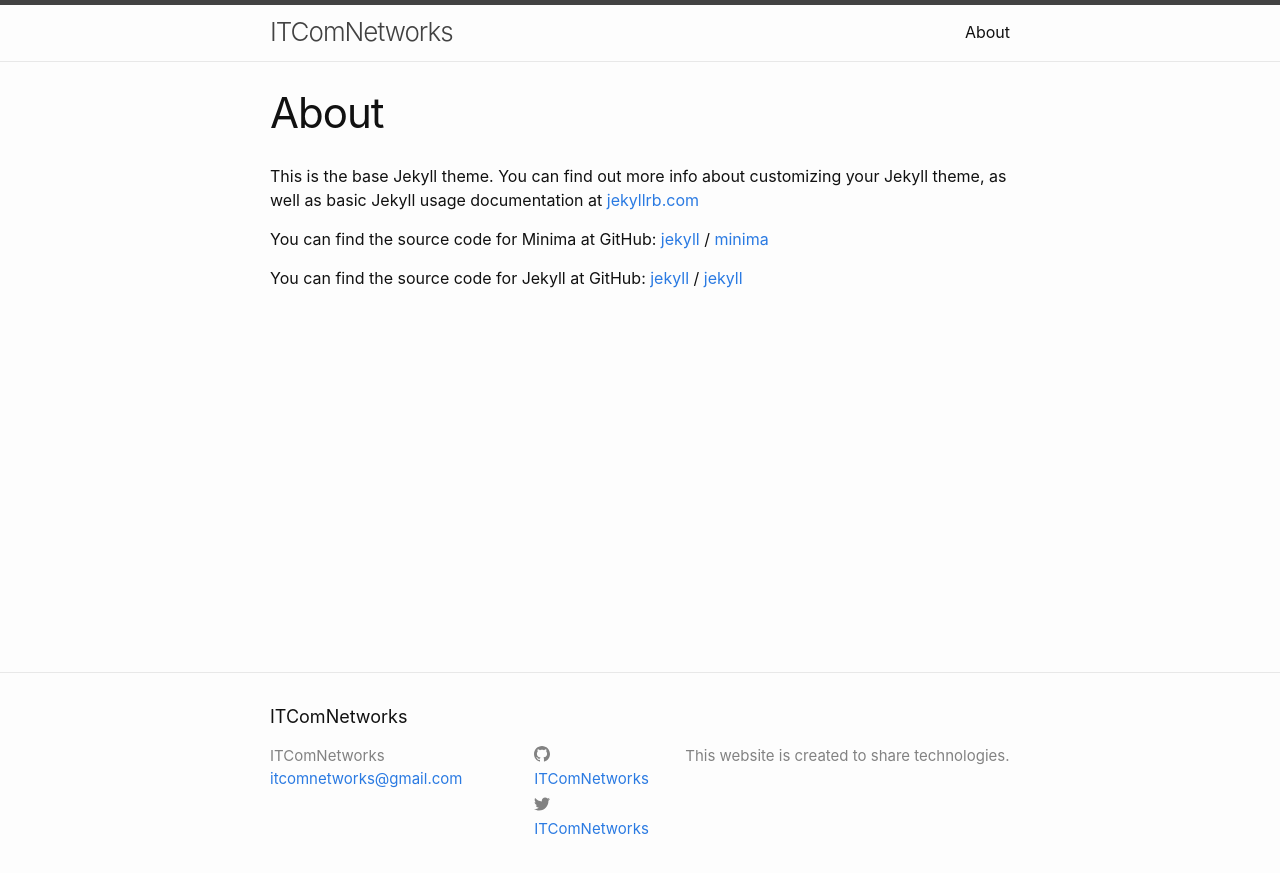
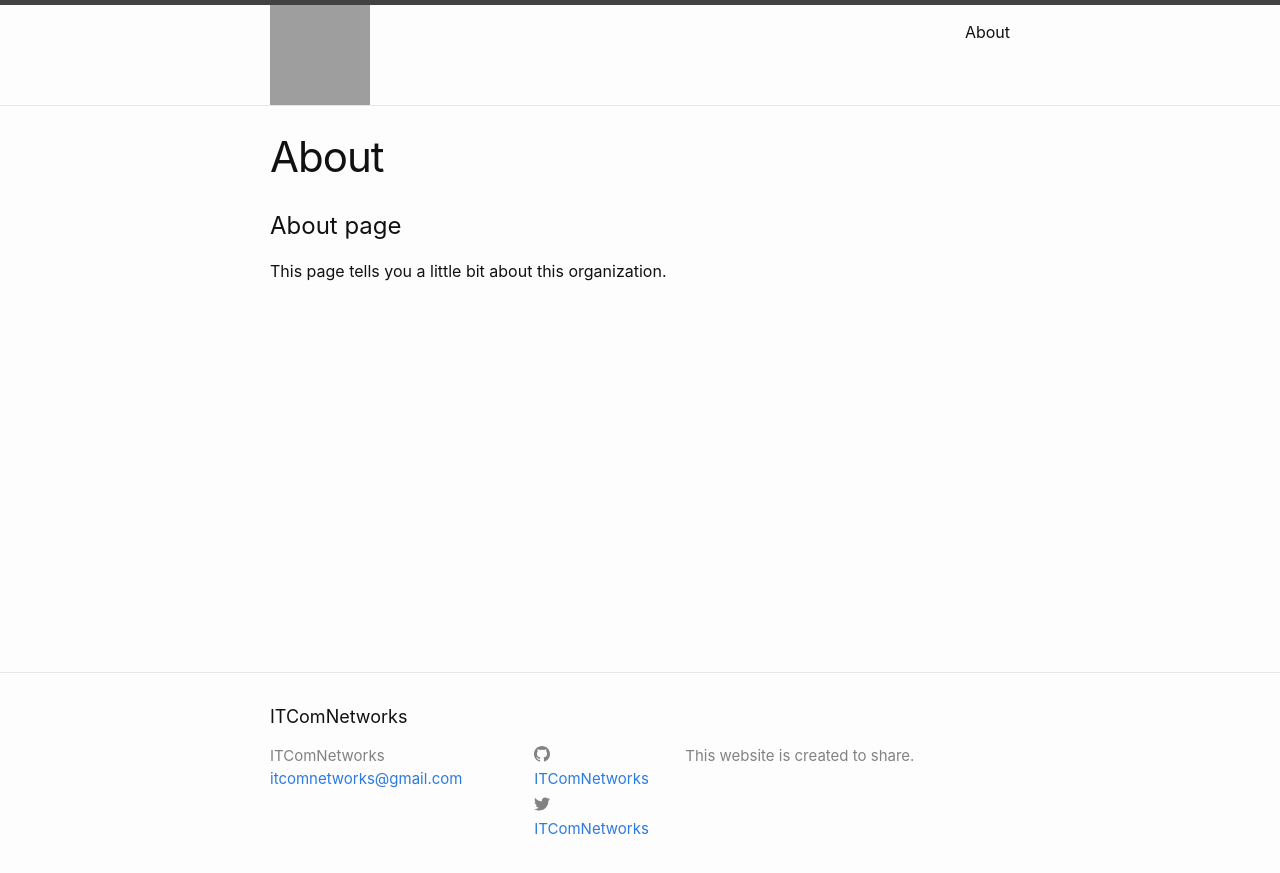
Before and after one commit to itcomnetworks/itcomnetworks.github.io, a Jekyll site: the page built from about.markdown, in a window 1280 px wide. Shown: the top 873 px of the page. Built offline with Jekyll 4.4.1, drawn with Linux system fonts in a browser that asks for light colours; grey boxes are pictures that could not be loaded.

Commit message:
add title-logo

```diff
--- a/_config.yml
+++ b/_config.yml
@@ -21,11 +21,17 @@
 title: ITComNetworks
 email: itcomnetworks@gmail.com
 description: >- # this means to ignore newlines until "baseurl:"
-  This website is created to share technologies.
+  This website is created to share.
 baseurl: "" # the subpath of your site, e.g. /blog
 url: "https://itcomnetworks.github.io" # the base hostname & protocol for your site, e.g. http://example.com
 twitter_username: ITComNetworks
 github_username:  ITComNetworks
+
+
+title-logo: /images/title-image
+
+# Author is the default for posts
+# author: Van Dai
 
 # Build settings
 # Removed minima theme as it is now a regular theme.
--- a/_includes/header.html
+++ b/_includes/header.html
@@ -3,7 +3,18 @@
   <div class="wrapper">
     {%- assign default_paths = site.pages | map: "path" -%}
     {%- assign page_paths = site.header_pages | default: default_paths -%}
+    <!---Origin from the minima theme
     <a class="site-title" rel="author" href="{{ "/" | relative_url }}">{{ site.title | escape }}</a>
+    -->
+
+    <!--Custom: add title or title-logo-->
+    <a class="site-title" rel="author" href="{{ "/" | relative_url }}">
+      {%- if site.title-logo -%}
+      <img src="{{ site.title-logo | relative_url }}" alt="{{ site.title | escape }}" style="width:100px;height:100px;">
+      {%- else -%}
+        {{ site.title | escape }}
+      {%- endif -%}
+    </a>
 
     {%- if page_paths -%}
       <nav class="site-nav">
--- a/about.markdown
+++ b/about.markdown
@@ -3,16 +3,6 @@ layout: page
 title: About
 permalink: /about/
 ---
+# About page
 
-This is the base Jekyll theme. You can find out more info about customizing your Jekyll theme, as well as basic Jekyll usage documentation at [jekyllrb.com](https://jekyllrb.com/)
-
-You can find the source code for Minima at GitHub:
-[jekyll][jekyll-organization] /
-[minima](https://github.com/jekyll/minima)
-
-You can find the source code for Jekyll at GitHub:
-[jekyll][jekyll-organization] /
-[jekyll](https://github.com/jekyll/jekyll)
-
-
-[jekyll-organization]: https://github.com/jekyll
+This page tells you a little bit about this organization.
```
Also changed, not shown: 1 other file.
